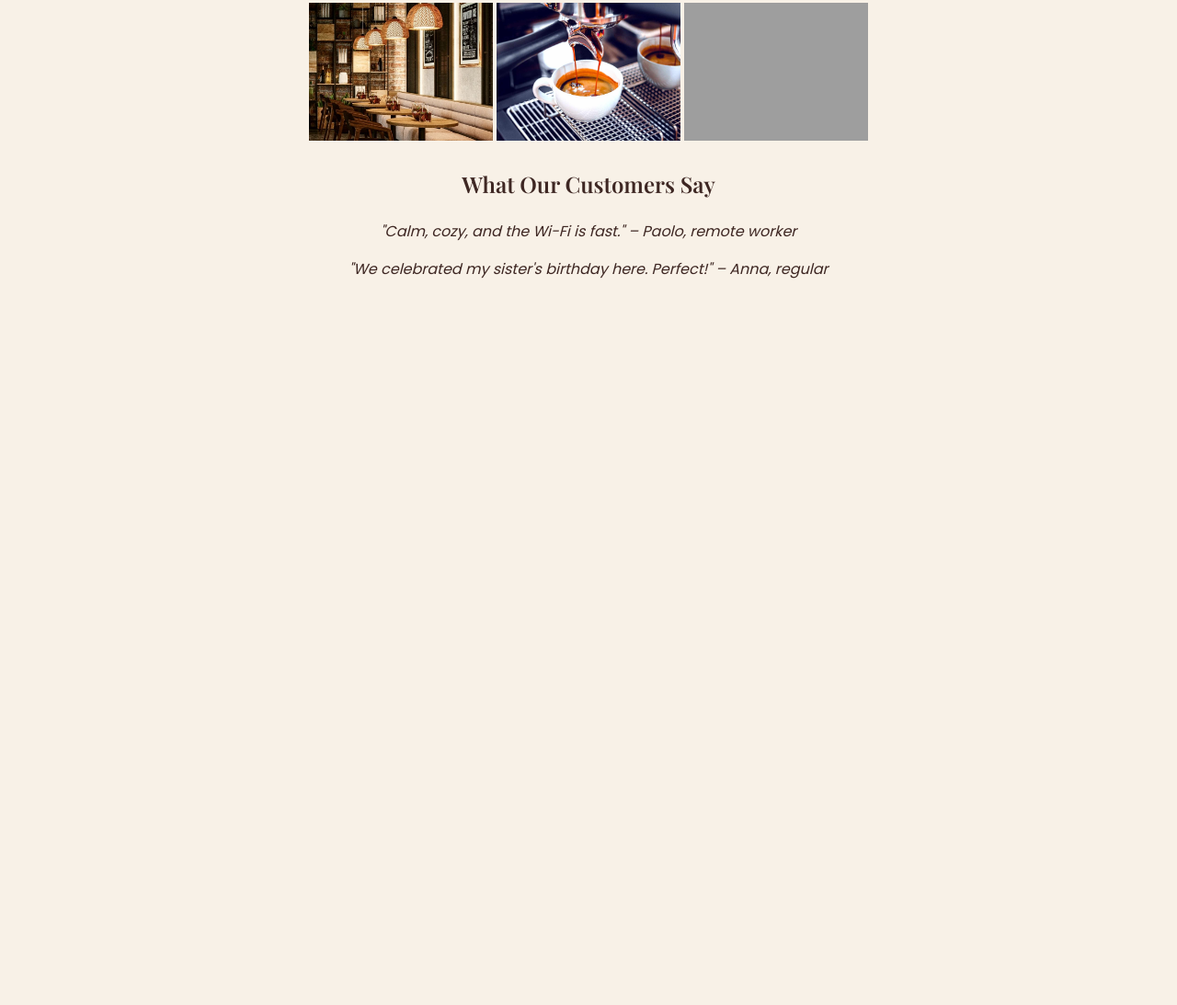
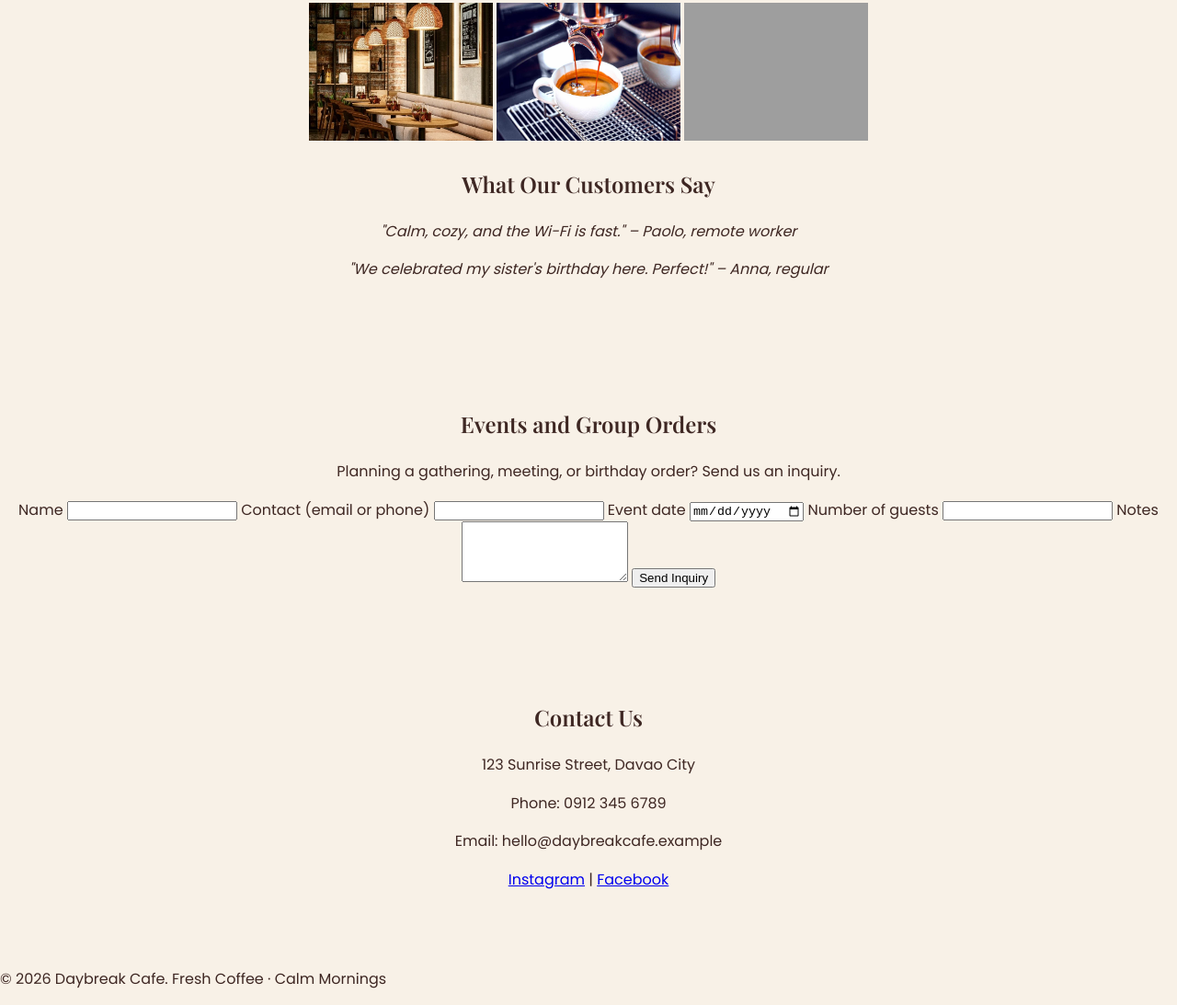
Before and after one commit to rhoyjustol042-ux/justol-website, a plain HTML site: page index.html in a window 1280 px wide. Shown: the part 1936-3029 px from the top of the page at 92% size. Before the commit the page ends 2308 px from the top, so only its background shows below. Drawn offline with nearby package versions, Linux system fonts and the light colour scheme; grey boxes are pictures that could not be loaded.

Commit message:
Add events form, contact section, and footer

```diff
--- a/index.html
+++ b/index.html
@@ -82,6 +82,44 @@
     <p class="review">"Calm, cozy, and the Wi-Fi is fast." – Paolo, remote worker</p>
     <p class="review">"We celebrated my sister's birthday here. Perfect!" – Anna, regular</p>
 </section>
+<section id="events">
+    <h2>Events and Group Orders</h2>
+    <p>Planning a gathering, meeting, or birthday order? Send us an inquiry.</p>
+
+    <form class="inquiry-form">
+        <label for="name">Name</label>
+        <input type="text" id="name" name="name">
+
+        <label for="contact">Contact (email or phone)</label>
+        <input type="text" id="contact" name="contact">
+
+        <label for="date">Event date</label>
+        <input type="date" id="date" name="date">
+
+        <label for="guests">Number of guests</label>
+        <input type="number" id="guests" name="guests" min="1">
+
+        <label for="notes">Notes</label>
+        <textarea id="notes" name="notes" rows="4"></textarea>
+
+        <button type="submit" class="button">Send Inquiry</button>
+    </form>
+</section>
+
+<section id="contact">
+    <h2>Contact Us</h2>
+    <p>123 Sunrise Street, Davao City</p>
+    <p>Phone: 0912 345 6789</p>
+    <p>Email: hello@daybreakcafe.example</p>
+    <p>
+        <a href="https://www.instagram.com/">Instagram</a> |
+        <a href="https://www.facebook.com/">Facebook</a>
+    </p>
+</section>
+
+<footer>
+    <p>© 2026 Daybreak Cafe. Fresh Coffee · Calm Mornings</p>
+</footer>
 </main>
 </body>
 </html>
```
